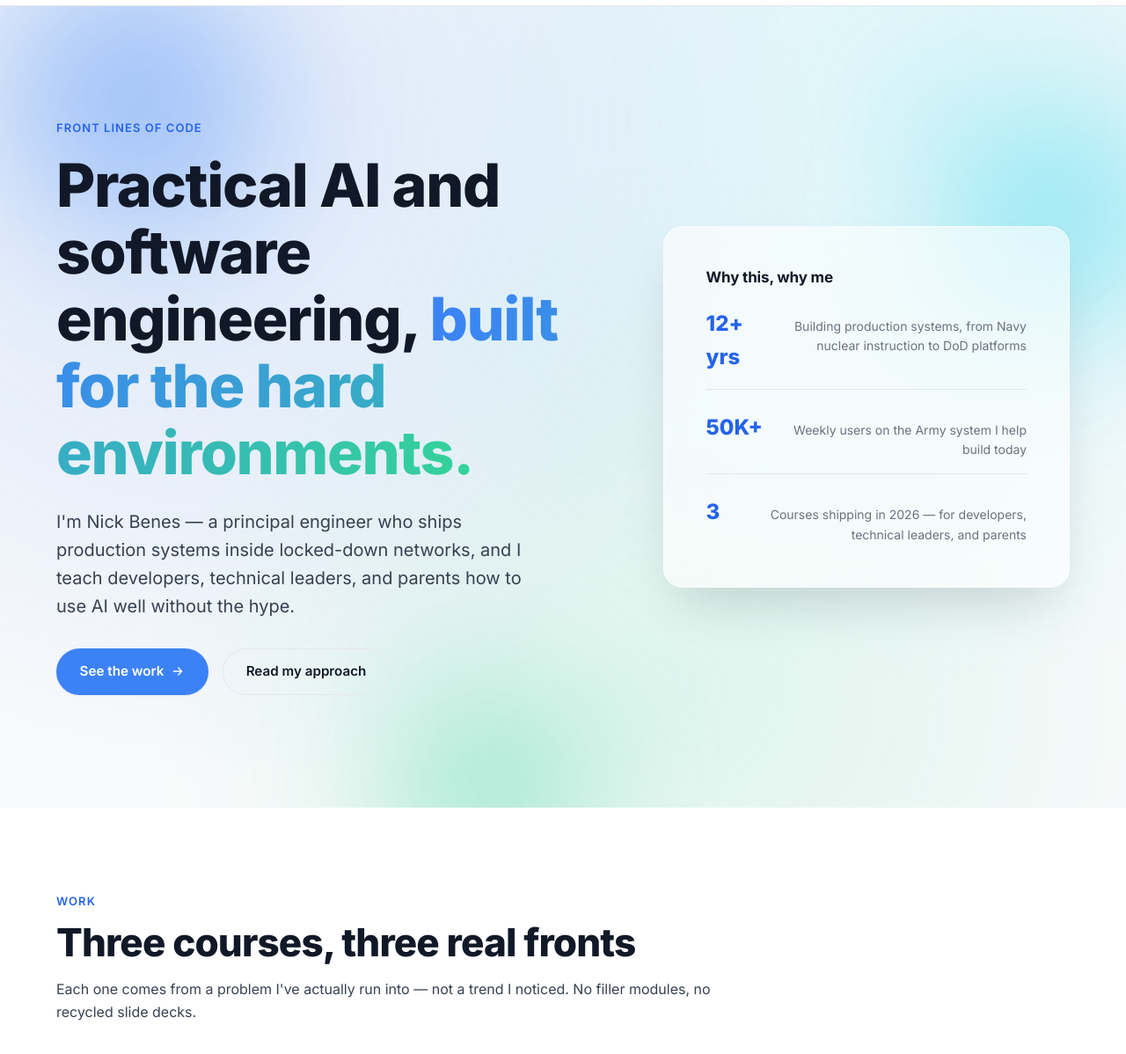
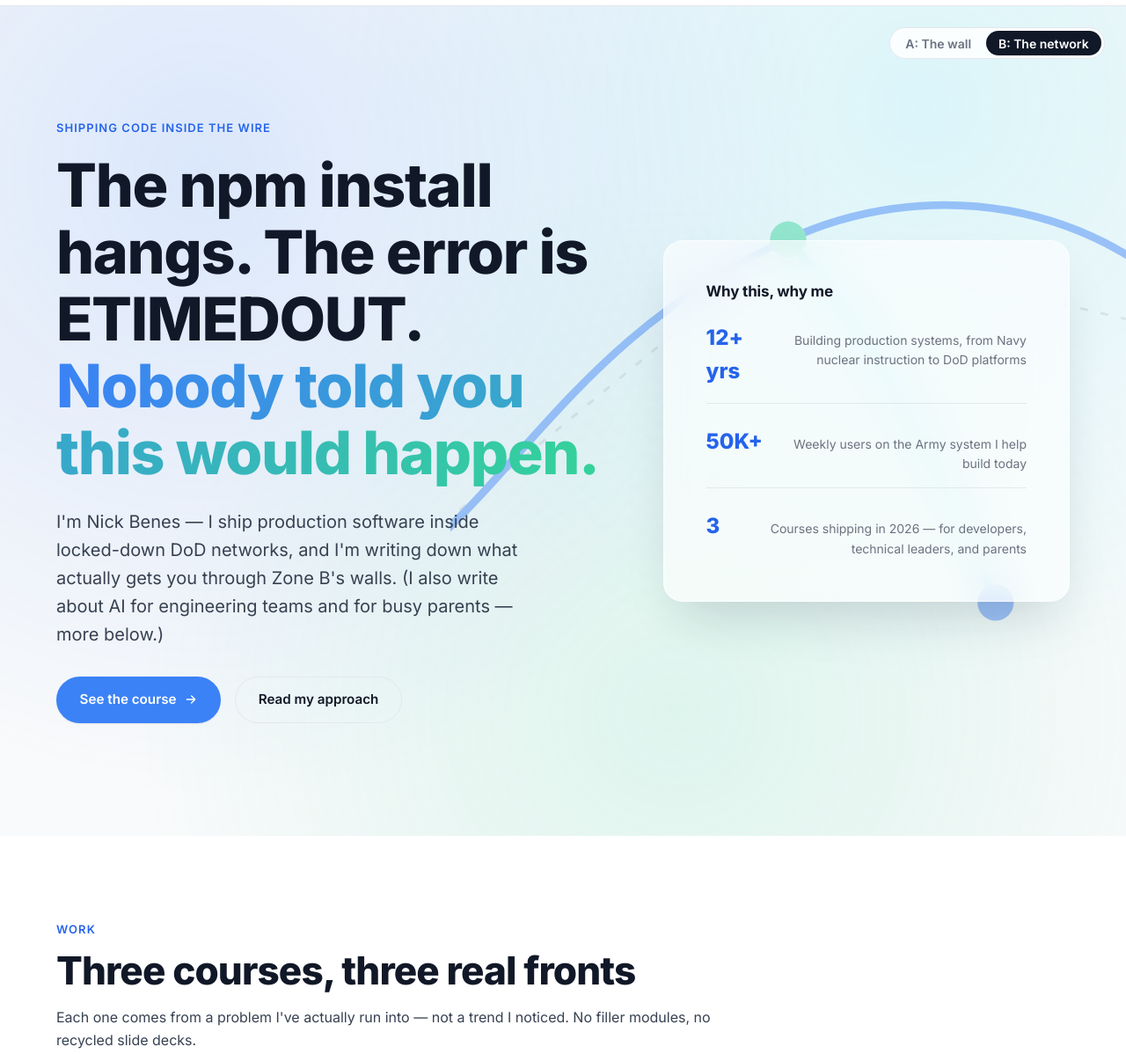
Before and after one commit to nickbenes/floc-site, a plain HTML site: page index.html in a window 1280 px wide. Shown: the part 60-1258 px from the top of the page at 88% size. Drawn offline with Linux system fonts and the light colour scheme.

Commit message:
Rewrite hero/about copy per OPT review, add A/B hero visual toggle
Hero now leads with Wire (the actual launch product) instead of
addressing all three audiences at once, per audience.md's "pick the
audience first" rule. About section opens with the Afghanistan story
instead of a generic career bio, and drops the duplicate credential
tag-chips. Replaces the blob/glassmorphism hero background with two
toggleable one-time draw-in SVG options (path-around-obstacle vs.
connected-node network) for review before picking one.

See _meta/reviews/2026-06-29_floc-site-draft.md in the ObsidianVault
for the full OPT review this responds to.

Co-Authored-By: Claude Sonnet 4.6 <noreply@anthropic.com>

```diff
--- a/index.html
+++ b/index.html
@@ -293,48 +293,75 @@
       var(--ink-50);
   }
 
-  .hero-blob{
+  /* Hero visual — toggleable A/B options, replacing the earlier blob/glassmorphism
+     treatment. Both are one-time draw-in animations (stroke-dashoffset), not
+     continuous loops — per design.md: "animation should communicate information,
+     not entertainment." */
+  .hero-visual{
     position:absolute;
-    border-radius:50%;
-    filter: blur(70px);
-    opacity:0.55;
-    will-change: transform;
+    top:0;
+    right:0;
+    bottom:0;
+    width:60%;
     z-index:0;
+    display:none;
+    opacity:0.45;
+    pointer-events:none;
   }
-  .hero-blob.b1{
-    width: 420px; height:420px;
-    top: -120px; left: -80px;
-    background: radial-gradient(circle, var(--ocean), transparent 70%);
-    animation: driftA 26s ease-in-out infinite;
+  .hero-visual.active{ display:block; }
+  .hero-visual svg{
+    width:100%;
+    height:100%;
   }
-  .hero-blob.b2{
-    width: 380px; height:380px;
-    top: 40px; right: -120px;
-    background: radial-gradient(circle, var(--cyan), transparent 70%);
-    animation: driftB 32s ease-in-out infinite;
+  @media (max-width: 900px){
+    .hero-visual{ width:100%; opacity:0.3; }
   }
-  .hero-blob.b3{
-    width: 320px; height:320px;
-    bottom: -140px; left: 30%;
-    background: radial-gradient(circle, var(--sea), transparent 70%);
-    animation: driftC 28s ease-in-out infinite;
+  .hero-visual path.draw{
+    stroke-dasharray: 700;
+    stroke-dashoffset: 700;
+    animation: drawPath 1100ms var(--ease) forwards;
+  }
+  .hero-visual path.draw.delay{
+    animation-delay: 200ms;
+  }
+  @keyframes drawPath{
+    to{ stroke-dashoffset: 0; }
+  }
+  @media (prefers-reduced-motion: reduce){
+    .hero-visual path.draw{ animation: none; stroke-dashoffset: 0; }
   }
 
-  @keyframes driftA{
-    0%,100%{ transform: translate(0,0) scale(1); }
-    50%{ transform: translate(60px, 40px) scale(1.08); }
+  .hero-visual-toggle{
+    position:absolute;
+    top: var(--sp-4);
+    right: var(--sp-4);
+    z-index:2;
+    display:flex;
+    gap: 2px;
+    background: rgba(255,255,255,0.85);
+    border: 1px solid var(--ink-200);
+    border-radius: 999px;
+    padding: 3px;
+    backdrop-filter: blur(8px);
   }
-  @keyframes driftB{
-    0%,100%{ transform: translate(0,0) scale(1); }
-    50%{ transform: translate(-50px, 50px) scale(1.05); }
+  .hero-visual-toggle button{
+    font-family: var(--font-body);
+    font-size: var(--fs-small);
+    font-weight: 600;
+    color: var(--ink-500);
+    background: transparent;
+    border: none;
+    border-radius: 999px;
+    padding: 0.35rem 0.9rem;
+    cursor:pointer;
+    transition: background-color 150ms var(--ease), color 150ms var(--ease);
   }
-  @keyframes driftC{
-    0%,100%{ transform: translate(0,0) scale(1); }
-    50%{ transform: translate(40px, -30px) scale(1.1); }
+  .hero-visual-toggle button.active{
+    background: var(--ink-900);
+    color: var(--white);
   }
-
-  @media (prefers-reduced-motion: reduce){
-    .hero-blob{ animation: none !important; }
+  @media (max-width: 520px){
+    .hero-visual-toggle{ top: var(--sp-3); right: var(--sp-3); }
   }
 
   .hero-inner{
@@ -553,23 +580,6 @@
 
   .about-copy strong{ color: var(--ink-900); font-weight:700; }
 
-  .about-tags{
-    display:flex;
-    flex-wrap:wrap;
-    gap: var(--sp-2);
-    margin-top: var(--sp-5);
-  }
-
-  .tag-chip{
-    font-size: var(--fs-small);
-    font-weight: 600;
-    color: var(--ink-700);
-    background: var(--white);
-    border: 1px solid var(--ink-200);
-    padding: 0.4rem 0.85rem;
-    border-radius: 999px;
-  }
-
   /* ================= CONTACT ================= */
   .contact{
     background: var(--ink-900);
@@ -705,18 +715,46 @@
 
   <!-- ================= HERO ================= -->
   <section class="hero" id="home">
-    <div class="hero-blob b1" aria-hidden="true"></div>
-    <div class="hero-blob b2" aria-hidden="true"></div>
-    <div class="hero-blob b3" aria-hidden="true"></div>
+
+    <!-- Visual A: path-around-an-obstacle — visualizes "the wall" the headline names -->
+    <div class="hero-visual variant-a" aria-hidden="true">
+      <svg viewBox="0 0 480 320" fill="none" preserveAspectRatio="xMidYMid slice">
+        <circle cx="50" cy="220" r="6" fill="#3B82F6"/>
+        <path class="draw" d="M50 220 C110 220, 140 220, 170 170" stroke="#3B82F6" stroke-width="3" fill="none" stroke-linecap="round"/>
+        <rect x="168" y="80" width="26" height="160" rx="4" stroke="#9CA3AF" stroke-width="2" fill="white" fill-opacity="0.4"/>
+        <path class="draw delay" d="M170 170 C200 130, 215 70, 250 60 C300 46, 330 70, 360 95" stroke="#22D3EE" stroke-width="3" fill="none" stroke-linecap="round"/>
+        <path class="draw delay" d="M360 95 C400 125, 410 150, 430 170" stroke="#34D399" stroke-width="3" fill="none" stroke-linecap="round"/>
+        <circle cx="430" cy="170" r="6" fill="#34D399"/>
+      </svg>
+    </div>
+
+    <!-- Visual B: connected-node network, mirrors the About section's node illustration -->
+    <div class="hero-visual variant-b active" aria-hidden="true">
+      <svg viewBox="0 0 480 320" fill="none" preserveAspectRatio="xMidYMid slice">
+        <path d="M70 230L240 90L410 130" stroke="#9CA3AF" stroke-width="1" stroke-dasharray="3 5" opacity="0.5"/>
+        <path d="M240 90L320 230" stroke="#9CA3AF" stroke-width="1" stroke-dasharray="3 5" opacity="0.5"/>
+        <path class="draw" d="M70 230C130 200,150 130,240 90C290 67,360 70,410 130" stroke="#3B82F6" stroke-width="3" fill="none" stroke-linecap="round"/>
+        <path class="draw delay" d="M240 90C275 130,300 180,320 230" stroke="#22D3EE" stroke-width="3" fill="none" stroke-linecap="round"/>
+        <circle cx="70" cy="230" r="7" fill="#3B82F6"/>
+        <circle cx="240" cy="90" r="7" fill="#34D399"/>
+        <circle cx="410" cy="130" r="7" fill="#22D3EE"/>
+        <circle cx="320" cy="230" r="7" fill="#3B82F6"/>
+      </svg>
+    </div>
+
+    <div class="hero-visual-toggle" role="group" aria-label="Hero visual style">
+      <button type="button" data-variant="a">A: The wall</button>
+      <button type="button" data-variant="b" class="active">B: The network</button>
+    </div>
 
     <div class="wrap hero-inner">
       <div class="hero-copy reveal">
-        <span class="eyebrow">Front Lines of Code</span>
-        <h1>Practical AI and software engineering, <span class="accent">built for the hard environments.</span></h1>
-        <p class="lead">I'm Nick Benes — a principal engineer who ships production systems inside locked-down networks, and I teach developers, technical leaders, and parents how to use AI well without the hype.</p>
+        <span class="eyebrow">Shipping Code Inside the Wire</span>
+        <h1>The npm install hangs. The error is ETIMEDOUT. <span class="accent">Nobody told you this would happen.</span></h1>
+        <p class="lead">I'm Nick Benes — I ship production software inside locked-down DoD networks, and I'm writing down what actually gets you through Zone B's walls. (I also write about AI for engineering teams and for busy parents — more below.)</p>
         <div class="hero-ctas">
           <a class="btn btn-primary" href="#work">
-            See the work
+            See the course
             <svg viewBox="0 0 24 24" fill="none" aria-hidden="true"><path d="M5 12h14M13 6l6 6-6 6" stroke="currentColor" stroke-width="2" stroke-linecap="round" stroke-linejoin="round"/></svg>
           </a>
           <a class="btn btn-secondary" href="#about">
@@ -842,20 +880,13 @@
 
       <div class="about-copy reveal">
         <span class="eyebrow">About</span>
-        <h2 style="margin-top:0.75rem; margin-bottom:1.5rem;">A mathematician who ended up building software</h2>
+        <h2 style="margin-top:0.75rem; margin-bottom:1.5rem;">A mathematician who ended up rebuilding a system in a war zone</h2>
 
-        <p>I'm <strong>Nick Benes</strong> — Gregory, professionally. I studied math because I liked finding solutions, not because I had a career plan for it. I ended up in software because I wanted to help people use what I built, not just admire it.</p>
+        <p>In 2010, I was the "math guy" in charge of tracking 100,000 US troops in Afghanistan at the peak of the surge. The systems we had weren't built for what was being demanded at the front lines, so I learned to code in ways people could actually use, and rebuilt them. By the time I left, my office ran the mission with fewer than half the personnel it started with — and the system stayed in use across Afghanistan for almost a decade.</p>
 
-        <p>After active duty in the Navy and a PhD in dynamical systems and computational neuroscience, I moved into data science, then defense contracting, then dashboards that turn unreadable data into decisions people can actually act on. I served as the Office of Naval Research's first Chief Data Officer, stood up its data and analytics division, and today I'm a principal engineer on an Army personnel system used by tens of thousands of people every week.</p>
+        <p>That's the pattern I keep repeating. A PhD in dynamical systems and computational neuroscience led to data science, then defense contracting, then — today — principal engineer on an Army personnel system used by 50,000+ people every week, after standing up the Office of Naval Research's first data and analytics division.</p>
 
-        <p><strong>Front Lines of Code</strong> is what I build on the side: practical courses for the same problems I run into daily — developers boxed in by restrictive networks, technical leaders trying to use AI without losing their judgment, and parents trying to figure out what AI actually means for their kids. No hype, no magic. Just what's worked, what hasn't, and what I'd tell a colleague over coffee.</p>
-
-        <div class="about-tags">
-          <span class="tag-chip">Principal Software Engineer</span>
-          <span class="tag-chip">Former ONR Chief Data Officer</span>
-          <span class="tag-chip">PhD, Mathematics</span>
-          <span class="tag-chip">LCDR, US Navy Reserve</span>
-        </div>
+        <p><strong>Front Lines of Code</strong> is what I build on the side: courses for the same fronts I live on daily — developers boxed in by restrictive networks, engineers learning to work with AI as a teammate rather than autocomplete, and parents (mine included) figuring out what AI actually means for their kids. No hype, no magic. Just what's worked, what hasn't, and what I'd tell a colleague over coffee.</p>
       </div>
     </div>
   </section>
@@ -924,6 +955,33 @@
       if (navToggle) navToggle.checked = false;
     });
   });
+
+  // Hero visual A/B toggle — review-only control, not meant to ship to launch.
+  // Remembers the last choice in localStorage so reloading during review doesn't
+  // reset it back to the default.
+  (function(){
+    var STORAGE_KEY = 'floc-hero-visual';
+    var toggle = document.querySelector('.hero-visual-toggle');
+    if (!toggle) return;
+
+    function setVariant(variant){
+      document.querySelectorAll('.hero-visual').forEach(function(el){
+        el.classList.toggle('active', el.classList.contains('variant-' + variant));
+      });
+      toggle.querySelectorAll('button').forEach(function(btn){
+        btn.classList.toggle('active', btn.dataset.variant === variant);
+      });
+      try { localStorage.setItem(STORAGE_KEY, variant); } catch (e) { /* ignore */ }
+    }
+
+    toggle.querySelectorAll('button').forEach(function(btn){
+      btn.addEventListener('click', function(){ setVariant(btn.dataset.variant); });
+    });
+
+    var saved = null;
+    try { saved = localStorage.getItem(STORAGE_KEY); } catch (e) { /* ignore */ }
+    if (saved === 'a' || saved === 'b') setVariant(saved);
+  })();
 </script>
 
 </body>
```
